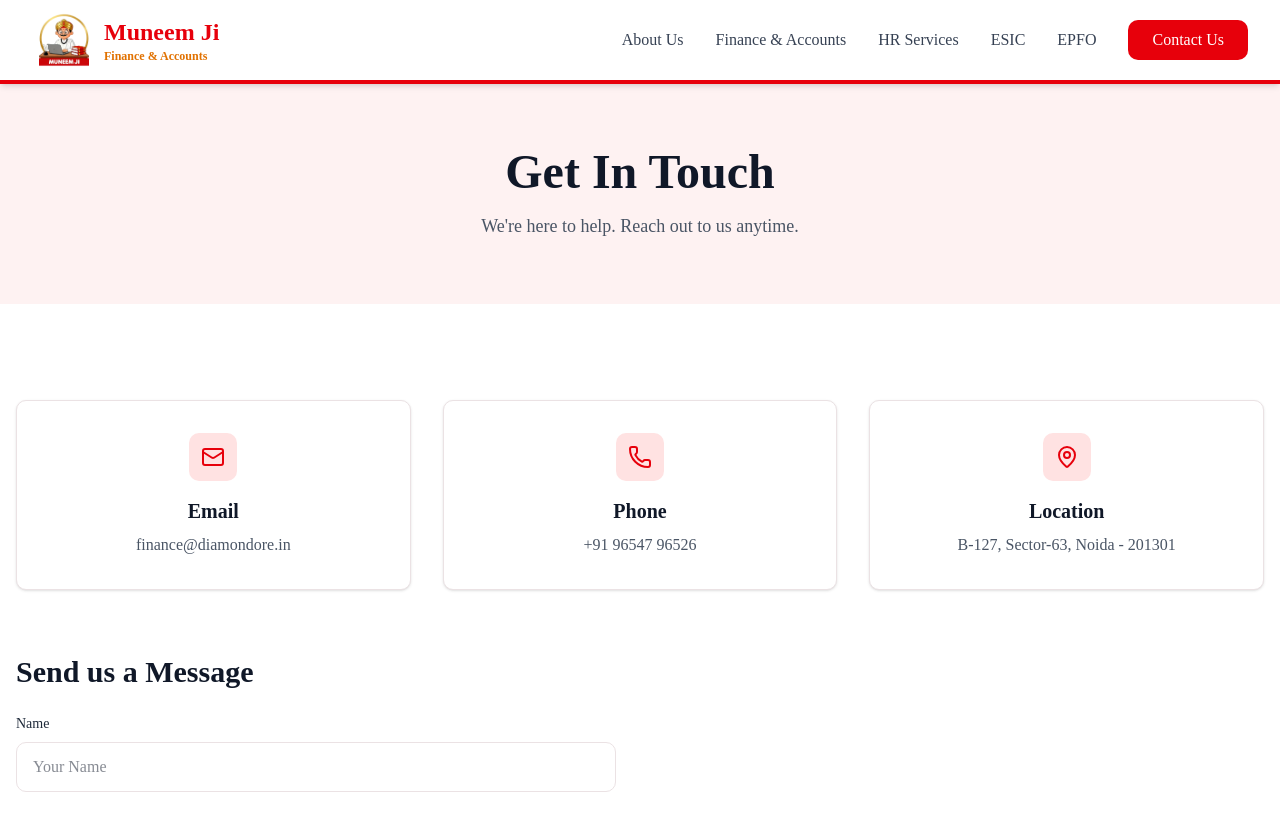
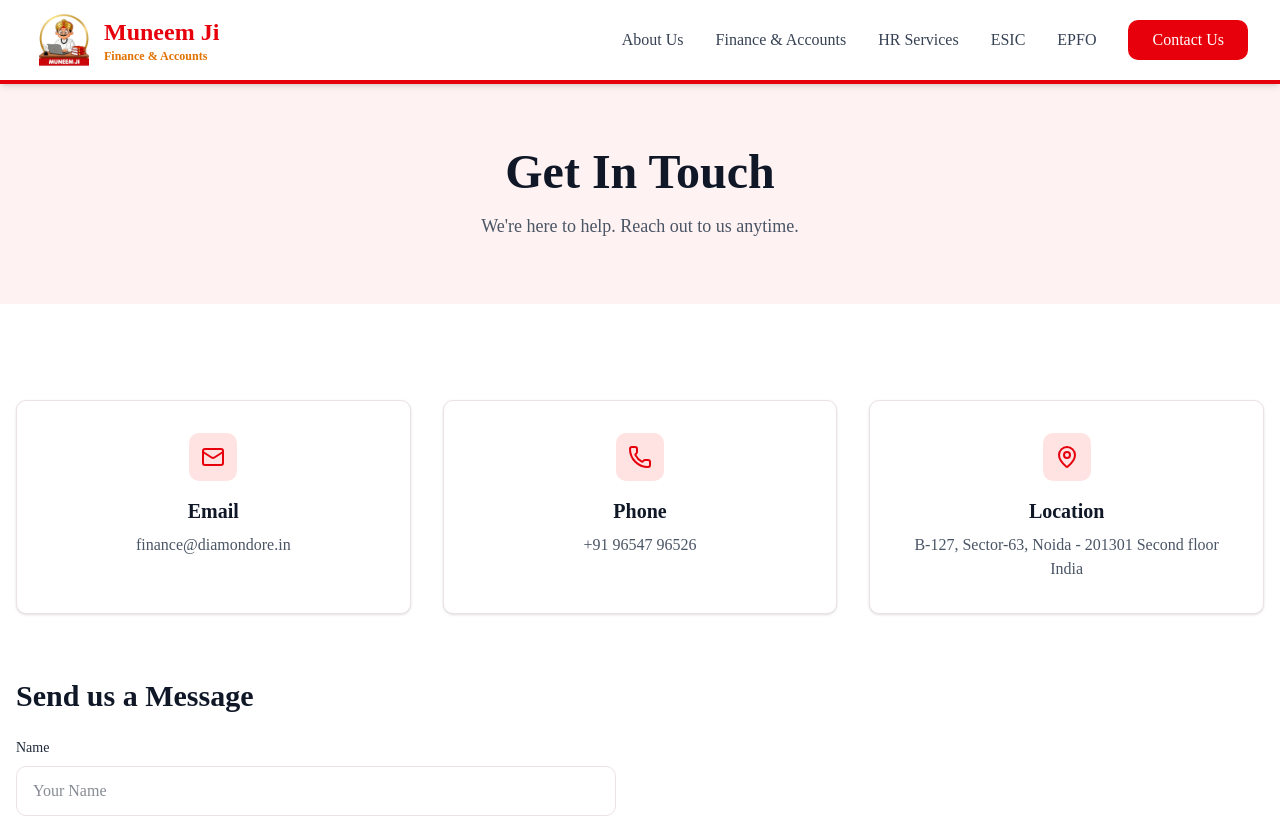
Before and after one commit to MohitPrajapati123/Muneem-ji, a React (Vite) app: page /contact in a window 1280 px wide. Shown: the top 817 px of the page. Built offline with nearby package versions, Linux system fonts and the light colour scheme.

Commit message:
Initial commit

```diff
--- a/src/pages/contact.tsx
+++ b/src/pages/contact.tsx
@@ -99,7 +99,7 @@ console.log(serviceId,templateId,publicKey)
                 <MapPin className="text-red-600" size={24} />
               </div>
               <h3 className="text-xl font-bold text-gray-900 mb-2">Location</h3>
-              <p className="text-gray-600">B-127, Sector-63, Noida - 201301</p>
+              <p className="text-gray-600">B-127, Sector-63, Noida - 201301 Second floor India</p>
             </div>
           </div>
 
```
